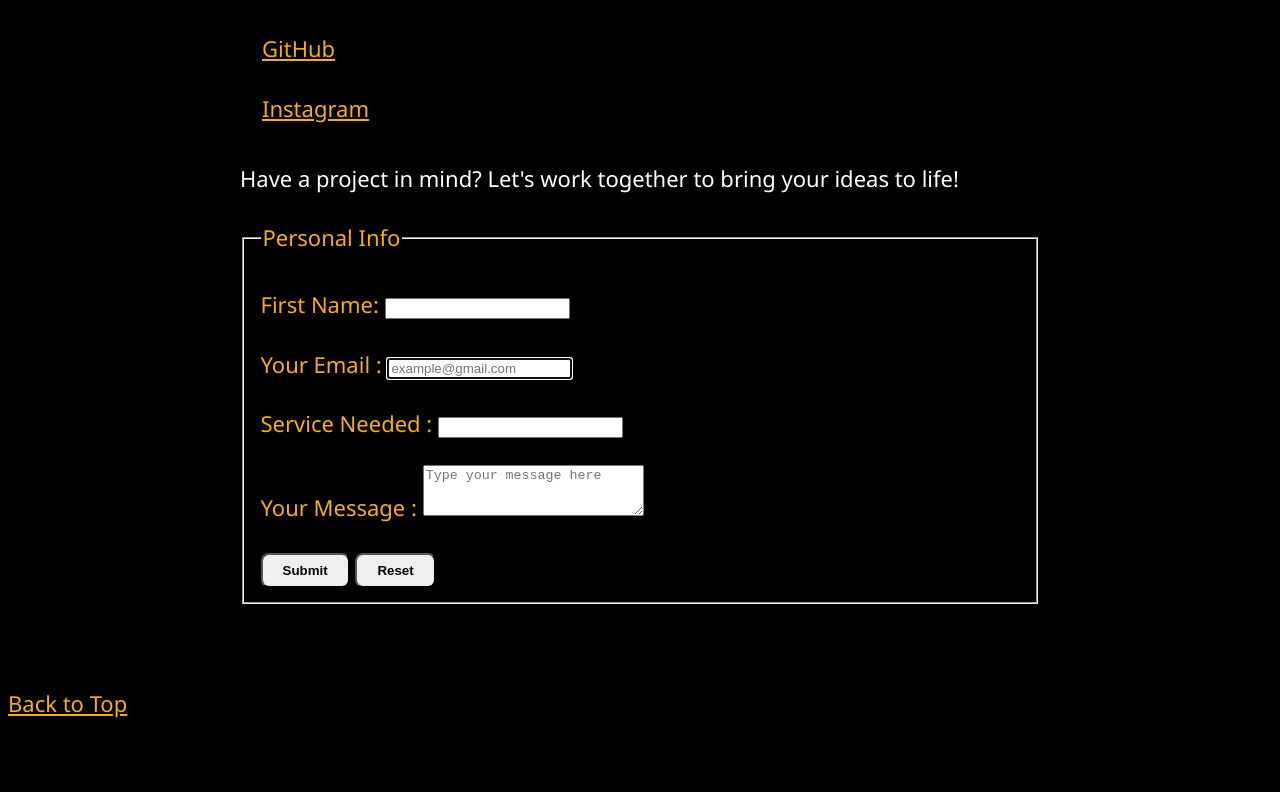
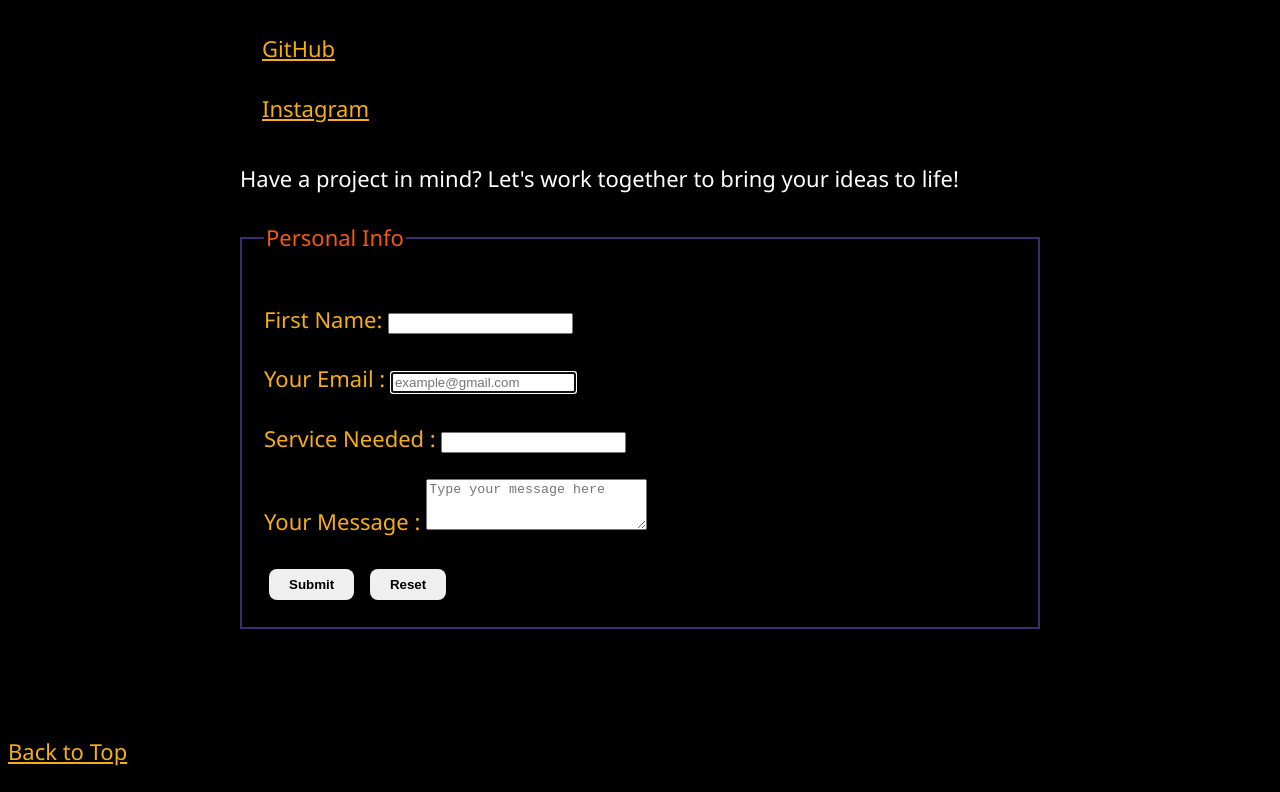
Before and after one commit to TaraFathianPour/my-new-project, a plain HTML site: page about.html in a window 1280 px wide. Shown: the part 3341-4133 px from the top of the page. Before the commit the page ends 4086 px from the top, so only its background shows below. Drawn offline with Linux system fonts and the light colour scheme.

Commit message:
lesson 3.1

```diff
--- a/main.css
+++ b/main.css
@@ -95,27 +95,29 @@ html {
 
         fieldset{
                color: #F5AD18;
+               border: 2px solid #412B6B; /* Make border visible */
+                padding: 1rem;
+                margin: 1rem 0;
+        }
+
+        legend{
+                color: #F25912;
         }
 
 
-        #submit{
+        #submit, #reset{
                 padding: 8px 20px;
                 font-weight: bold;
                 cursor: pointer;
                 border-radius: 8px;
+                border: none; /* Remove default border */
+                margin: 5px; /* Add some spacing */
         }
 
         #submit:hover{
                 background: #78C841;
         }
 
-        #reset{
-                padding: 8px 20px;
-                font-weight: bold;
-                cursor: pointer;
-                border-radius: 8px;
-        }
-
         #reset:hover{
                 background: #FB4141;
         }
```
